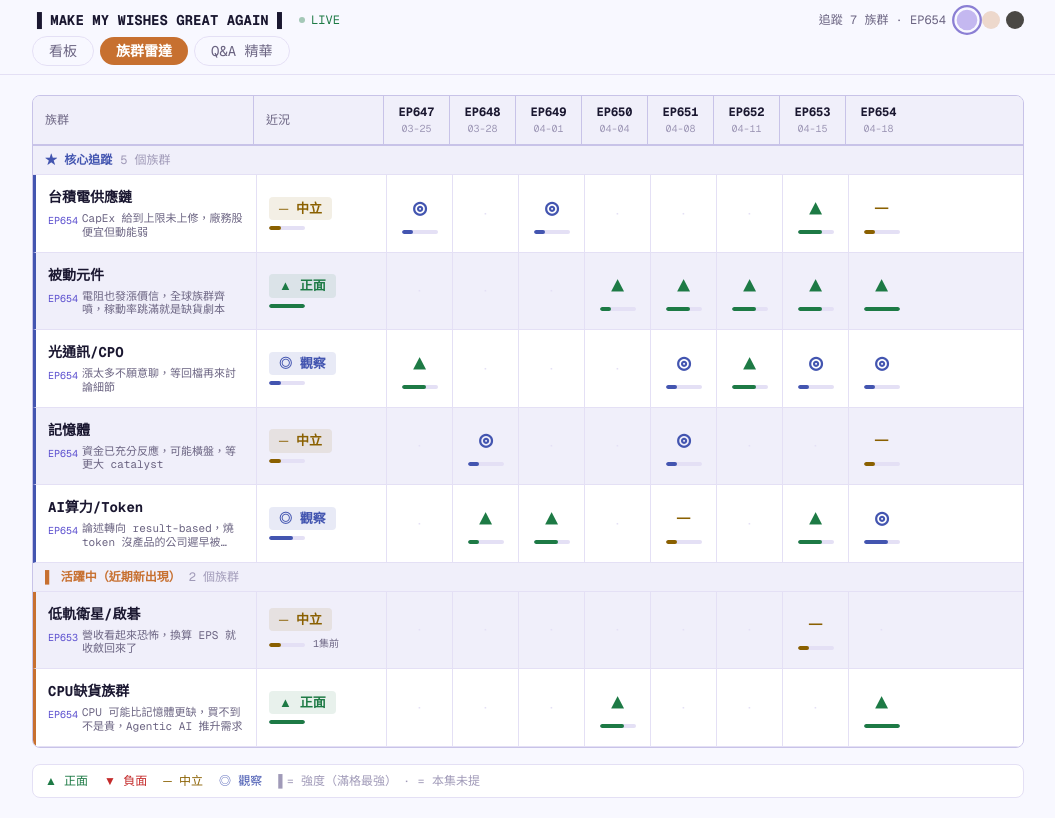
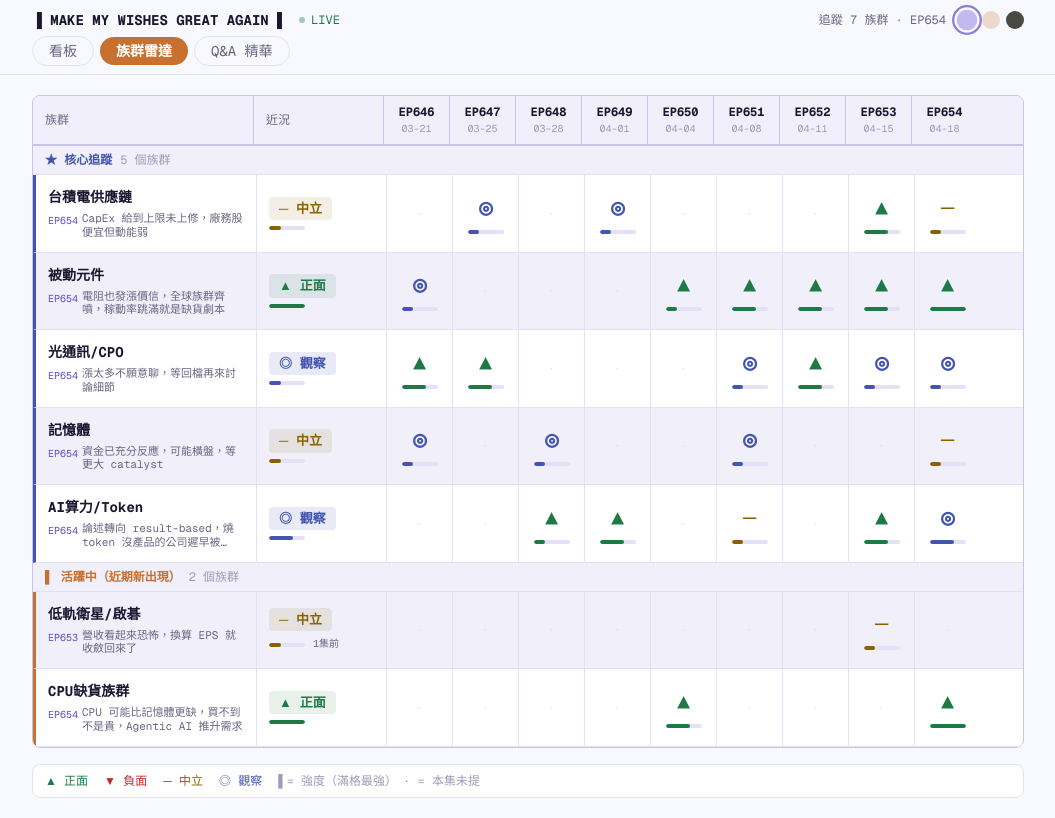
Before and after one commit to camille5534/stock-gooaye, a Next.js app: page /sectors in a window 1280 px wide. Shown: the whole page, without its empty margins (112-1167 px from the left). Built offline with nearby package versions, Linux system fonts and the light colour scheme.

Commit message:
族群雷達顯示最近 12 集（原 8 集導致 EP646 被截斷）

```diff
--- a/components/SectorTimeline.tsx
+++ b/components/SectorTimeline.tsx
@@ -444,7 +444,7 @@ export default function SectorTimeline({ episodes, config, history }: Props) {
     setExpandedSector(prev => (prev === name ? null : name))
 
   const sorted   = [...episodes].sort((a, b) => a.episode - b.episode)
-  const recent   = sorted.slice(-8)
+  const recent   = sorted.slice(-12)
   const latestEp = recent[recent.length - 1]?.episode ?? 0
 
   const allSectors = Array.from(new Set([...config.core, ...Object.keys(history)]))
```
